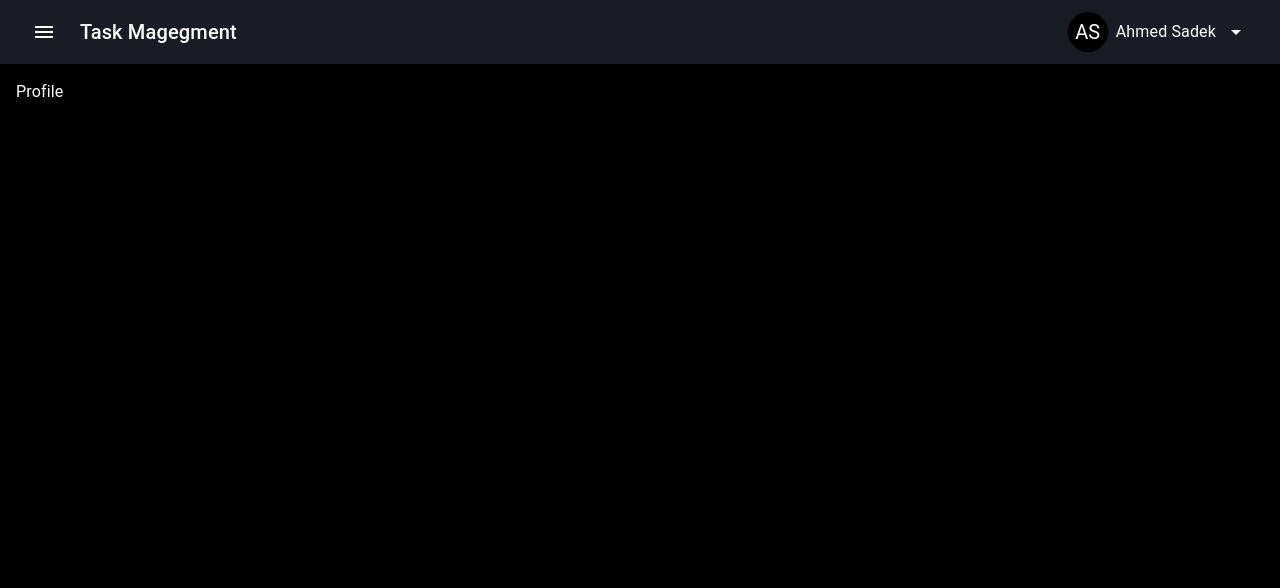
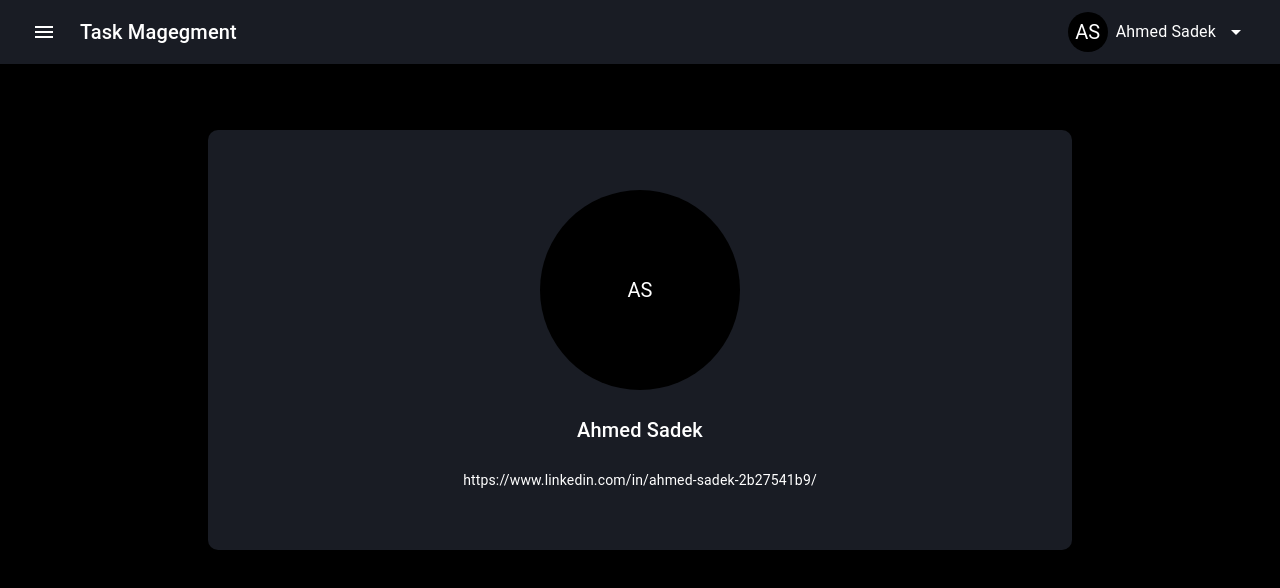
Before and after one commit to Ahmed-Sadek89/task-frontend-react-3-3-2024, a React (Create React App) app: page /task/profile/1 in a window 1280 px wide. Shown: the top 588 px of the page. Built offline with nearby package versions, Linux system fonts and the light colour scheme.

Commit message:
develop profile.tsx

```diff
--- a/package.json
+++ b/package.json
@@ -21,6 +21,7 @@
     "react-scripts": "5.0.1",
     "redux": "^5.0.1",
     "redux-toolkit": "^1.1.2",
+    "sweetalert2": "^11.10.6",
     "typescript": "^4.9.5",
     "web-vitals": "^2.1.4"
   },
--- a/src/pages/Profile/Profile.tsx
+++ b/src/pages/Profile/Profile.tsx
@@ -1,8 +1,15 @@
-import React from 'react'
+import { Avatar, Box, Container, Typography } from '@mui/material'
+import { profileContainerStyle, profileImageStyle } from './styles'
 
 const Profile = () => {
   return (
-    <div>Profile</div>
+    <Container>
+      <Box sx={profileContainerStyle}>
+        <Avatar sx={profileImageStyle} >AS</Avatar>
+        <Typography variant='h6'>Ahmed Sadek</Typography>
+        <Typography variant='body2'>https://www.linkedin.com/in/ahmed-sadek-2b27541b9/</Typography>
+      </Box>
+    </Container>
   )
 }
 
--- /dev/null
+++ b/src/pages/Profile/styles.ts
@@ -0,0 +1,11 @@
+import { boxContainer } from "../../assets/globalStyle";
+
+export const profileContainerStyle = {
+    ...boxContainer,
+    justifyContent: 'center',
+    textAlign: "center",
+    alignItems: 'center',
+    padding: { xs: '30px 10px', md: '60px' }
+}
+
+export const profileImageStyle = { bgcolor: 'secondary.dark', width: "200px", height: '200px' }
```
Also changed, not shown: 1 other file (tests, documents, lock files or other folders).
